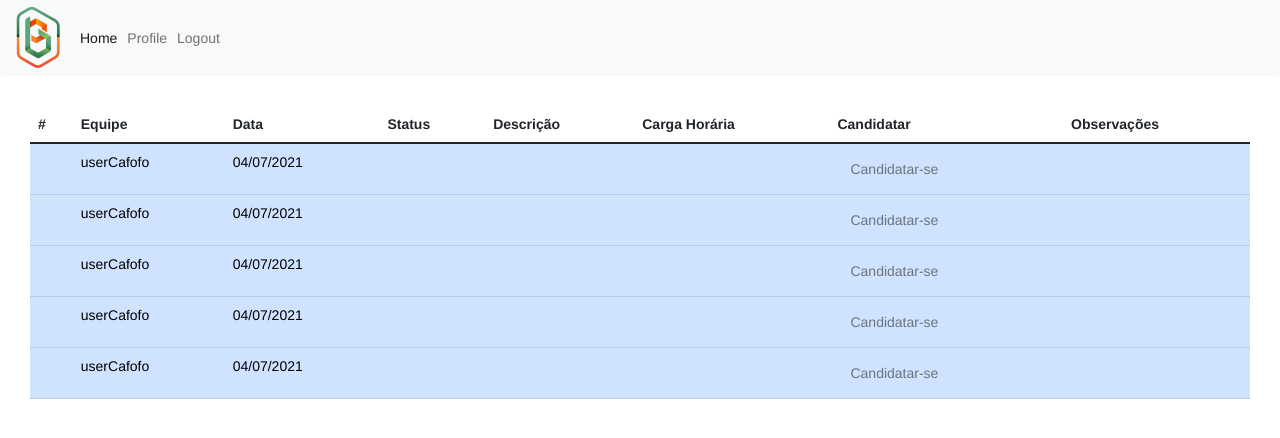
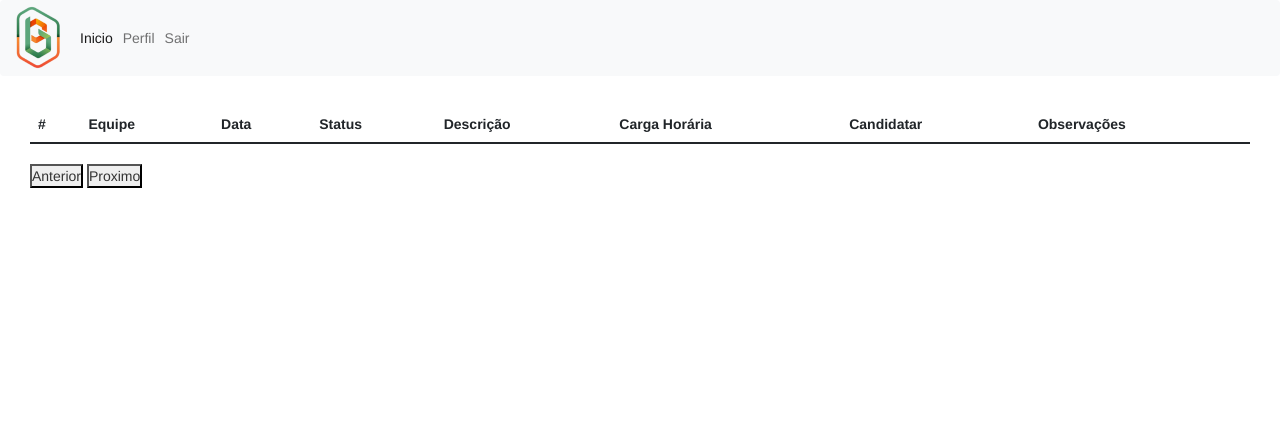
Before and after one commit to GabrielSilvaSouza/CompSoc, a Python web app: template MVPcompsoc/templates/mainpage.html in a window 1280 px wide. Shown: the top 438 px of the page. Run offline with Jinja, Linux system fonts and the light colour scheme; the template is opened without the code that fills it, so the values that code supplies are empty; some libraries are stand-ins or nearby versions.

Commit message:
Update mainpage.html

```diff
--- a/MVPcompsoc/templates/mainpage.html
+++ b/MVPcompsoc/templates/mainpage.html
@@ -5,7 +5,7 @@
     <meta http-equiv="X-UA-Compatible" content="IE=edge">
     <meta name="viewport" content="width=device-width, initial-scale=1.0">
     <title>Banco do Preventório</title>
-    <link rel="stylesheet" type="text/css" href="..\static\css\style.css">
+    <link rel="stylesheet" type="text/css" href="..\css\style.css">
   <link href="https://cdn.jsdelivr.net/npm/bootstrap@5.0.2/dist/css/bootstrap.min.css" rel="stylesheet">
 
 <link rel="stylesheet" href="https://maxcdn.bootstrapcdn.com/bootstrap/3.3.6/css/bootstrap.min.css" />
@@ -17,17 +17,17 @@
 <body>
     <nav class="navbar navbar-expand-lg navbar-light bg-light">
     <div class="container-fluid">
-        <img src="..\static\img\Preve-Logo-Transp-4-e1589915634970.png" height="63.5" width="44" alt="CoolBrand">
+        <img src="..\img\Preve-Logo-Transp-4-e1589915634970.png" height="63.5" width="44" alt="CoolBrand">
         <button type="button" class="navbar-toggler" data-bs-toggle="collapse" data-bs-target="#navbarCollapse">
             <span class="navbar-toggler-icon"></span>
         </button>
         <div class="collapse navbar-collapse" id="navbarCollapse">
             <div class="navbar-nav">
-                <a href="#" class="nav-item nav-link active">Home</a>
-                <a href="profile.html" class="nav-item nav-link">Profile</a>
+                <a href="#" class="nav-item nav-link active">Inicio</a>
+                <a href="profile.html" class="nav-item nav-link">Perfil</a>
             </div>
             <div class="navbar-nav ms-auto">
-                <a href="login.html" class="nav-item nav-link">Logout</a>
+                <a href="login.html" class="nav-item nav-link">Sair</a>
             </div>
         </div>
     </div>
@@ -47,21 +47,12 @@
                 <th> Observações</th>
             </tr>
         </thead>
-        <tbody>
-            {% for i in range(0, 5)%}
-            <tr class="table-primary">
-                <td>{{data[i][0]}}</td>
-                <td>userCafofo</td>
-                <td>04/07/2021</td>
-                <td>{{data[i][5]}}</td>
-                <td>{{data[i][2]}}</td>
-                <td> {{data[i][3]}} </td>
-            <td><button type="submit" class="btn btn-outline-secondary" id=""> Candidatar-se </button></td>
-                <td></td>
-            </tr>
-            {% endfor %}
+        <tbody id="table-body">
         </tbody>
+        <script type="text/javascript" src="..\js\table.js"></script>
     </table>
+    <button onclick="updateTable(count-5)" id="button-previous">Anterior</button>
+    <button onclick="updateTable(count+5)" id="button-next">Proximo</button>
 </div>
 </body>
 </html>
```
